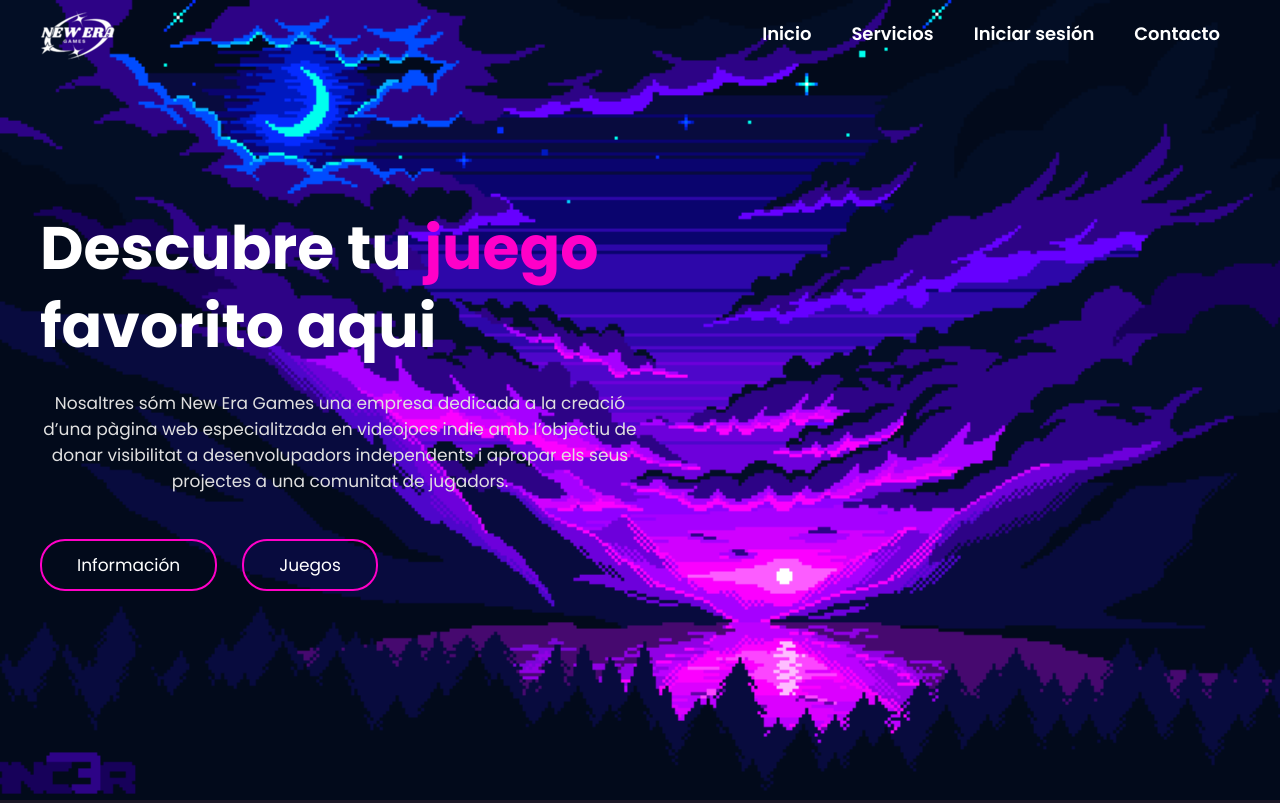
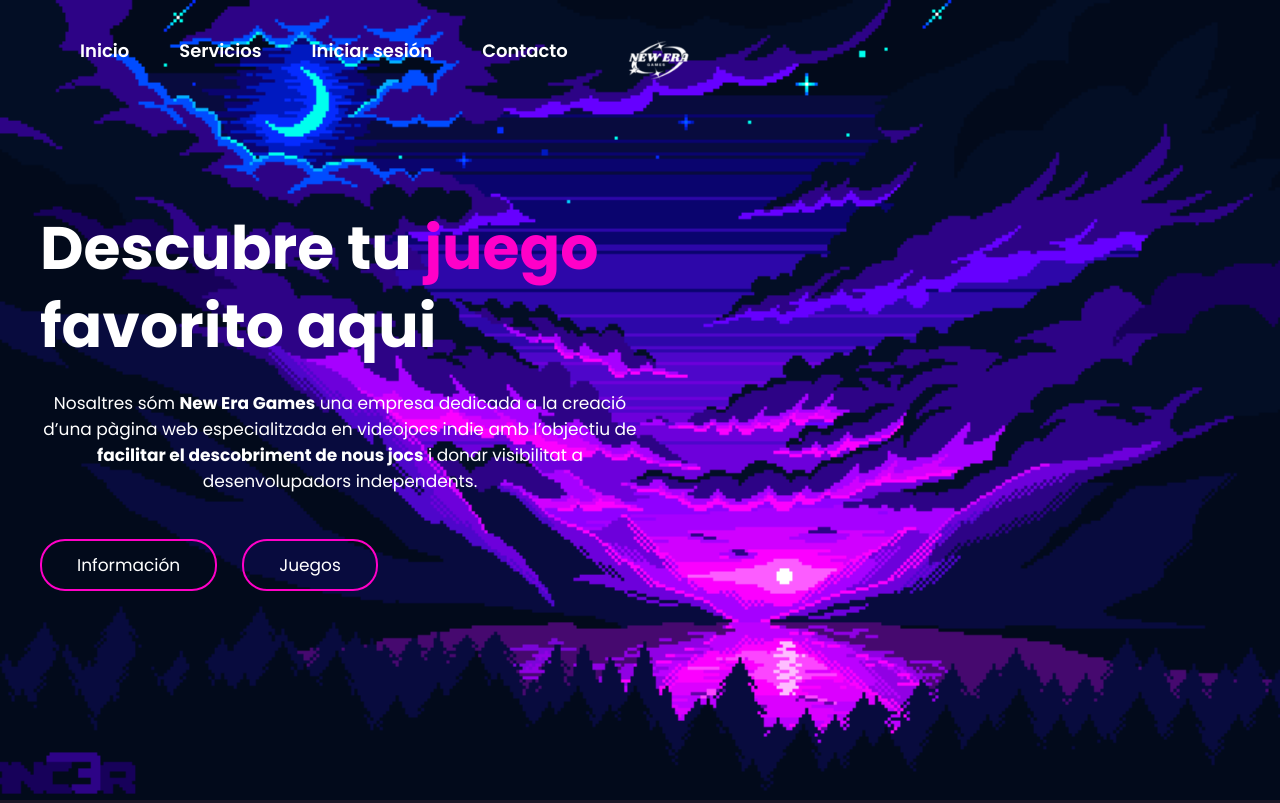
Before and after one commit to ZetaSakai/Pagina-web, a Python web app: template templates/Index.html in a window 1280 px wide. Shown: the top 803 px of the page. Run offline with Jinja, Linux system fonts and the light colour scheme; the template is opened without the code that fills it, so the values that code supplies are empty.

Commit message:
mejora pagina ++

```diff
--- a/Css/style.css
+++ b/Css/style.css
@@ -41,6 +41,41 @@ img {
     display: flex;
     align-items: center;
     justify-content: space-between;
+}
+
+
+.menu .navbar ul {
+    display: flex;
+    align-items: center;
+    gap: 10px;
+}
+
+.menu .navbar ul li {
+    float: none;
+}
+
+.menu .navbar ul li.logo-item img,
+.menu .logo img {
+    height: 40px;
+    display: block;
+}
+
+
+.menu .navbar {
+    margin-left: 0;
+    margin-right: auto;
+    padding-left: 20px;
+}
+
+.menu .navbar ul {
+    display: flex;
+    align-items: center;
+    gap: 10px;
+}
+
+.menu .navbar ul li.logo-item {
+    margin-left: 10px;
+    padding-left: 0;
 }
 
 .logo {
@@ -102,7 +137,7 @@ img {
 
 .header-txt p {
     font-size: 17px;
-    color: #e0e0e0;
+    color: #ffffff;
     margin-bottom: 45px;
     text-align: center;
 }
--- a/templates/Index.html
+++ b/templates/Index.html
@@ -15,7 +15,6 @@
     <header class="header">
 
         <div class="menu container">
-            <a href="#" class="Logo"><img src="/img/image__1_-removebg-preview (1) (1).png" style="padding-top: 10px;"></a>
             <input type="checkbox" id="menu" />
             <label for="menu">
                 <img src="/img/menu.png" class="menu-icono" alt="menu">
@@ -26,6 +25,7 @@
                     <li><a href="/templates/Informacio.html">Servicios</a></li>
                     <li><a href="#">Iniciar sesión</a></li>
                     <li><a href="/templates/contacte.html">Contacto</a></li>
+                    <li class="logo-item"><a href="#" class="logo"><img src="/img/image__1_-removebg-preview (1) (1).png" alt="New Era Games logo"></a></li>
                 </ul>
             </nav>
         </div>
@@ -34,9 +34,8 @@
             <div class="header-txt">
                 <h1>Descubre tu <span>juego</span> <br> favorito aqui </h1>
                 <p>
-                    Nosaltres sóm New Era Games una empresa dedicada a la creació d’una pàgina web especialitzada en
-                    videojocs indie amb l’objectiu de donar visibilitat a desenvolupadors independents i apropar els
-                    seus projectes a una comunitat de jugadors.
+                    Nosaltres sóm <strong>New Era Games</strong> una empresa dedicada a la creació d’una pàgina web especialitzada en
+                    videojocs indie amb l’objectiu de <strong>facilitar el descobriment de nous jocs</strong> i donar visibilitat a desenvolupadors independents.
                 </p>
                 <div class="butons">
                     <a href="#"></a>
```
